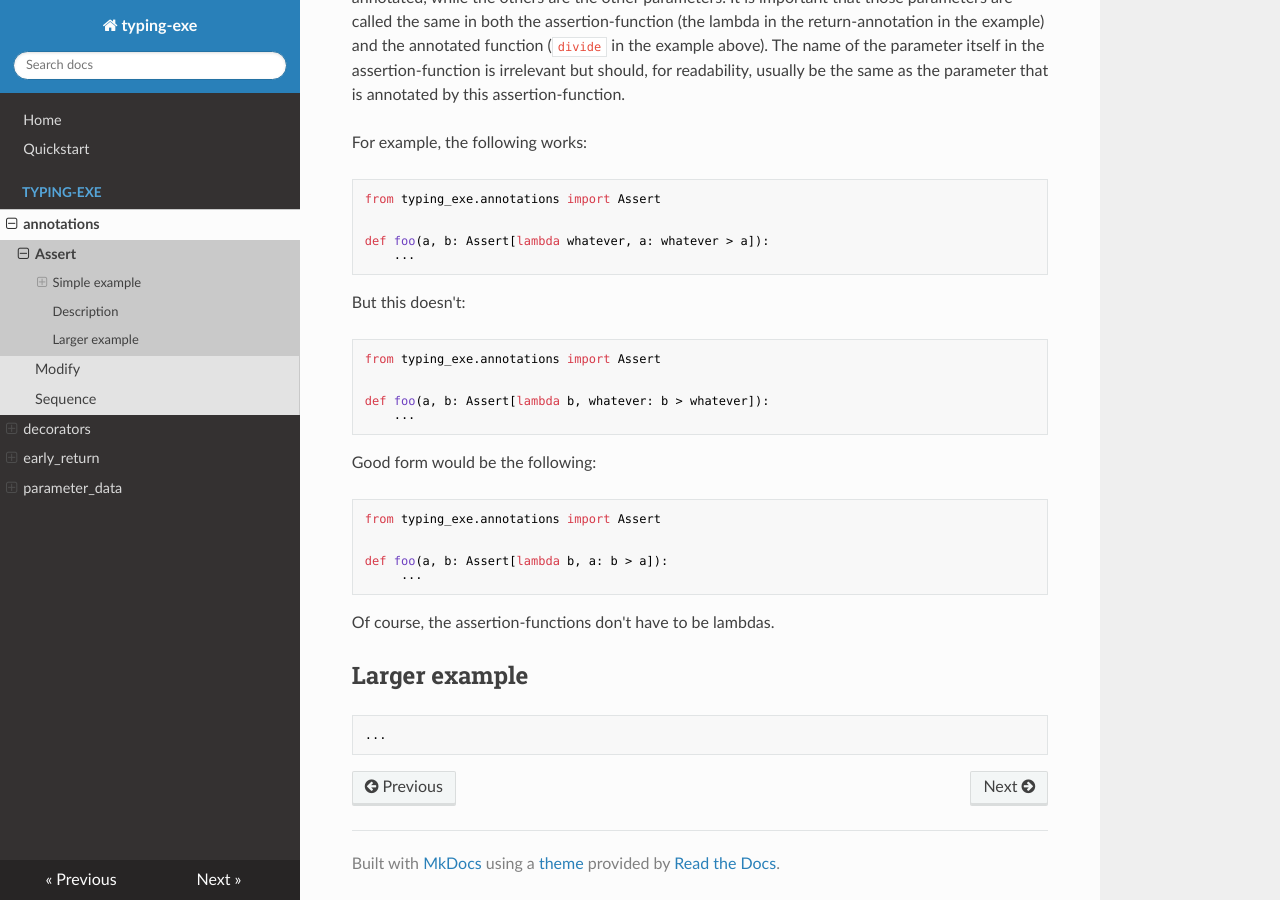
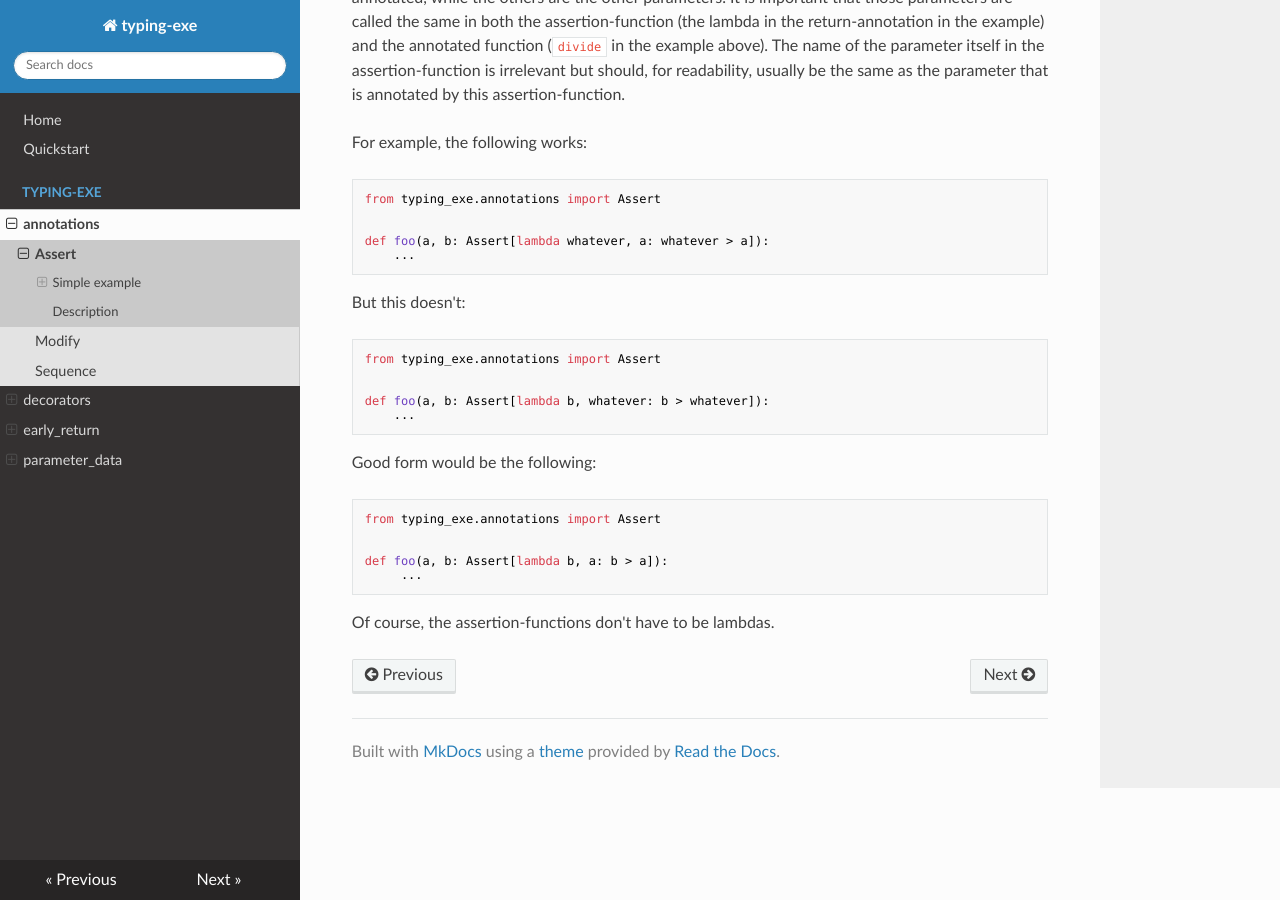
Before and after one commit to snimu/typing-exe, an MkDocs documentation site: the page built from docs/assert.md, in a window 1280 px wide and 900 px high, scrolled down 1427 px. Built offline with MkDocs 1.6.1, drawn with Linux system fonts in a browser that asks for light colours; nearby versions of some CDN libraries.

Commit message:
update documentation

````diff
--- a/docs/assert.md
+++ b/docs/assert.md
@@ -99,9 +99,3 @@ def foo(a, b: Assert[lambda b, a: b > a]):
 ```
 
 Of course, the assertion-functions don't have to be lambdas.
-
-## Larger example
-
-```python
-...
-```
````
